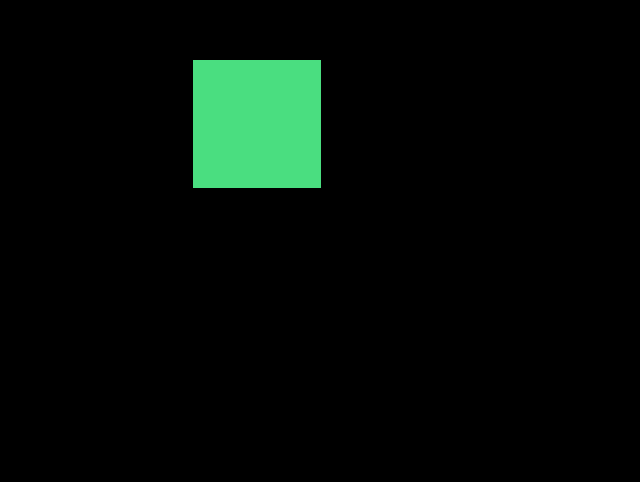
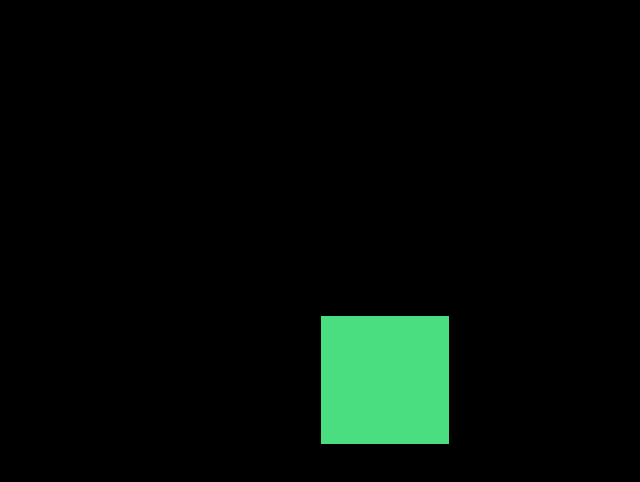
Before and after one commit to OscarRavelo/gsap-basic, a React (Vite) app: page / in a window 1280 px wide. Shown: the part 276-758 px from the top of the page, without its empty margins (383-1023 px from the left). Built offline with nearby package versions, Linux system fonts and the light colour scheme.

Commit message:
basic animation

```diff
--- a/src/App.jsx
+++ b/src/App.jsx
@@ -1,10 +1,18 @@
 import "./App.css";
-import * as gsap from "gsap";
+import { gsap } from "gsap";
 import { useGSAP } from "@gsap/react";
 function App() {
+  useGSAP(() => {
+    gsap.to(".box", {
+      xPercent: 100,
+      yPercent: 200,
+      transformOrigin: "center 50%",
+      yoyo: true,
+    });
+  }, []);
   return (
     <div className="bg-black w-full h-lvh text-white justify-center items-center flex  ">
-      <div className="w-32 h-32 bg-green-400"></div>
+      <div className="w-32 h-32 bg-green-400 box"></div>
     </div>
   );
 }
```
